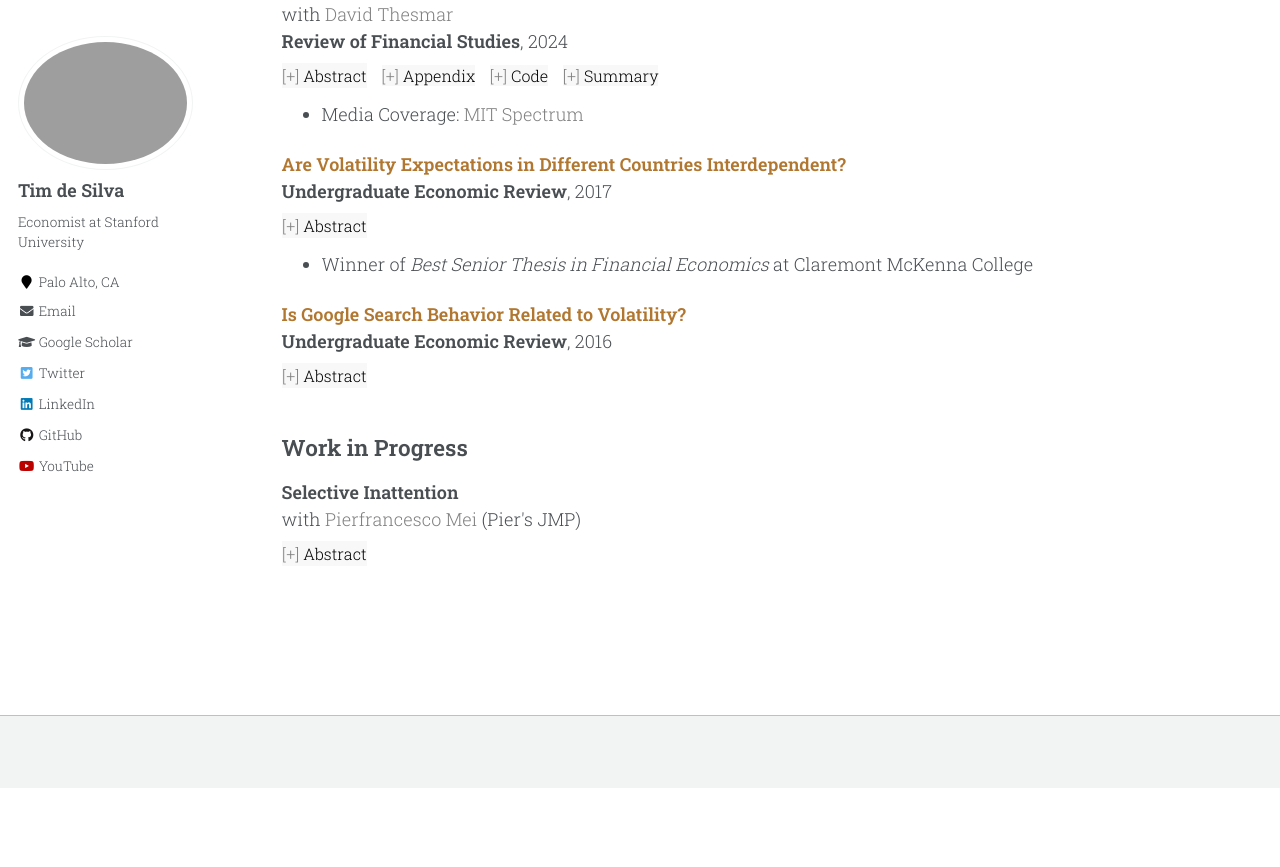
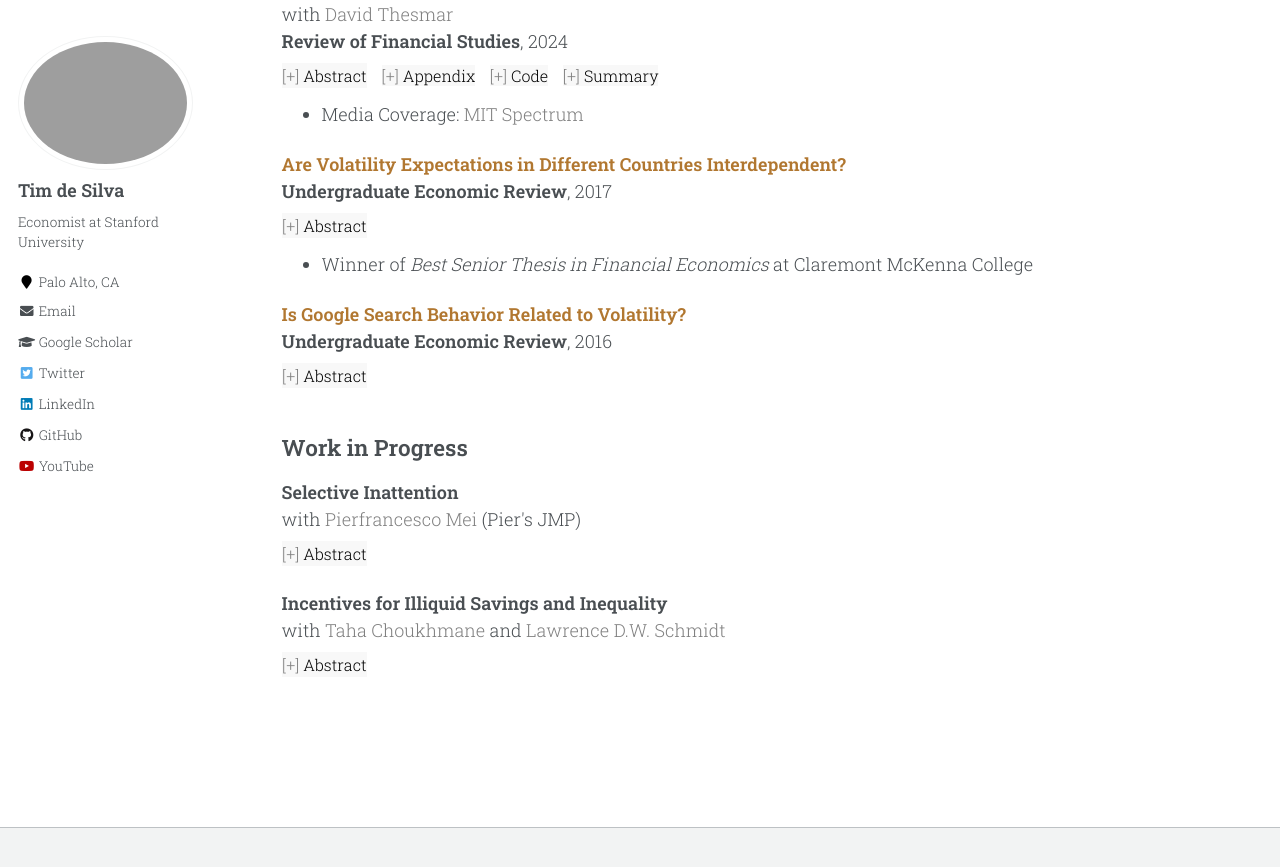
Before and after one commit to timhdesilva/timhdesilva.github.io, a Jekyll site: the page built from _pages/research.html, in a window 1280 px wide and 900 px high, scrolled down 915 px. Shown: the top 867 px of the window. Built offline with Jekyll 4.4.1, drawn with Linux system fonts in a browser that asks for light colours; before the commit the page ends 1703 px from its top, so only the background shows below that; part of the change alters nothing that is shown.

Commit message:
update wip

```diff
--- a/_pages/research.html
+++ b/_pages/research.html
@@ -159,9 +159,17 @@ author_profile: true
     <br><button class="abstract-button" data-target="inattention" style="margin-top:8px">Abstract</button>
 </p>
 <div id="inattention" class="abstract-content">
-  We introduce the concept of selective inattention: agents in the economy selectively update their expectations about aggregate variables only when they make individual decisions for which these variables are relevant. Using a comprehensive set of household surveys, we show that households form expectations of macroeconomic variables that are more accurate, less dispersed, and closer to those of professional forecasters around periods in which they make important decisions, such as taking out a mortgage. These effects are larger for more consequential decisions and increase with proxies for financial sophistication. In ongoing work, we develop a consumption-savings model with durable and nondurable consumption, where agents can pay an observation cost to observe the return on a risky asset. In the model, agents exhibit selective inattention endogenously: they are more likely to pay the observation cost when adjusting durable consumption. This selective inattention has spillover effects on nondurable consumption and implies that the model can exhibit two features that have been difficult to reconcile jointly: a high level of macro-inattention, which refers to the sluggishness with which average expectations respond to shocks, and large responses of macro aggregates to shocks, in particular volatile durable goods spending.
+  We empirically study household beliefs and patterns in information acquisition around durables choices. Combining existing surveys and a specifically-designed new survey of U.S. consumers, we find that households – while being generally inattentive to macroeconomic variables such as interest rates – gradually acquire information as they get closer to durable adjustments. We refer to this phenomenon as selective inat- tention, which we view as a special case of general theories of rational inattention. We assess the macroeconomic implications of selective inattention in an incomplete mar- kets model of lumpy durable adjustments where households are rationally inattentive to aggregate states. The calibrated model replicates the patterns in beliefs observed in the micro-data, and can be used to study how the propagation of macroeconomic shocks is affected by households’ information acquisition strategies.
 </div>
 
+<p>
+  <strong>Incentives for Illiquid Savings and Inequality</strong>
+  <br>with <a style="text-decoration:none; color:gray" href="https://tahachoukhmane.com/">Taha Choukhmane</a> and <a style="text-decoration:none; color:gray" href="https://sites.google.com/site/lawrencedwschmidt/home">Lawrence D.W. Schmidt</a>
+  <br><button class="abstract-button" data-target="inattention" style="margin-top:8px">Abstract</button>
+</p>
+<div id="inattention" class="abstract-content">
+  In several countries, such as the US, multiple tax and other incentives favor the accumulation of wealth in illiquid vehicles such as deferred contribution retirement accounts and real estate. Moreover, it is common for the cost basis of inherited assets to “stepped-up” when these assets are passed on after death. This creates a strong incentive for asset holders to delay asset sales until death to reduce their tax liability. In this project, we study how these incentives affect wealth accumulation over the life cycle, the transfer of resources across generations, and, ultimately, inequality within and across generations. Empirically, we examine wealth accumulation in several liquid assets using Census data, including housing, retirement savings, and small businesses. We provide new evidence about the magnitude of intergenerational wealth transfers using administrative and survey data of children around the time of parental death. To identify the effects of these incentives, we use differences in the timing of wealth accumulation, family structure, 401k matching rules, and changes in tax policies related to capital gains and estate taxation. Finally, we use this evidence to discipline a life cycle model with multiple assets. Using this model, we quantify the effect of step-up in basis on wealth inequality and consider implications for the distribution of income and wealth of several alternative policies.
+</div>
 
 
 <!-----------------------------------------------------------SCRIPTS---------------------------------------------------------------->
```
